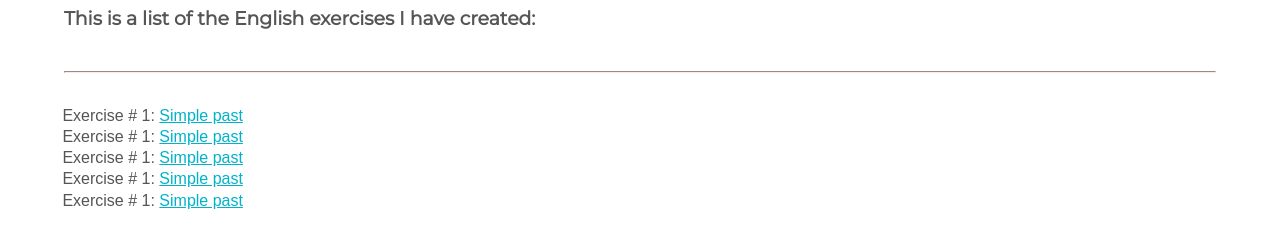
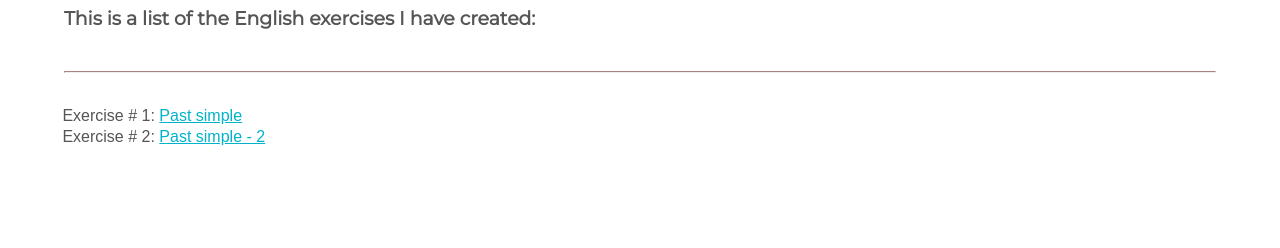
Before and after one commit to veeteefunk/english_exercises, a plain HTML site: page index.html in a window 1280 px wide. Shown: the part 190-438 px from the top of the page. Drawn offline with Linux system fonts and the light colour scheme.

Commit message:
Add files via upload

```diff
--- a/index.html
+++ b/index.html
@@ -36,11 +36,8 @@
 
     <section class="days">
         <ul>
-            <li>Exercise # 1: <a href="https://veeteefunk.github.io/past_simple/" target="_blank">Simple past</a>
-            <li>Exercise # 1: <a href="https://veeteefunk.github.io/past_simple/" target="_blank">Simple past</a>
-            <li>Exercise # 1: <a href="https://veeteefunk.github.io/past_simple/" target="_blank">Simple past</a>
-            <li>Exercise # 1: <a href="https://veeteefunk.github.io/past_simple/" target="_blank">Simple past</a>
-            <li>Exercise # 1: <a href="https://veeteefunk.github.io/past_simple/" target="_blank">Simple past</a>
+            <li>Exercise # 1: <a href="https://veeteefunk.github.io/past_simple/" target="_blank">Past simple</a>
+            <li>Exercise # 2: <a href="https://veeteefunk.github.io/past_simple_2/" target="_blank">Past simple - 2</a>
         </ul>
     </section>
 
```
